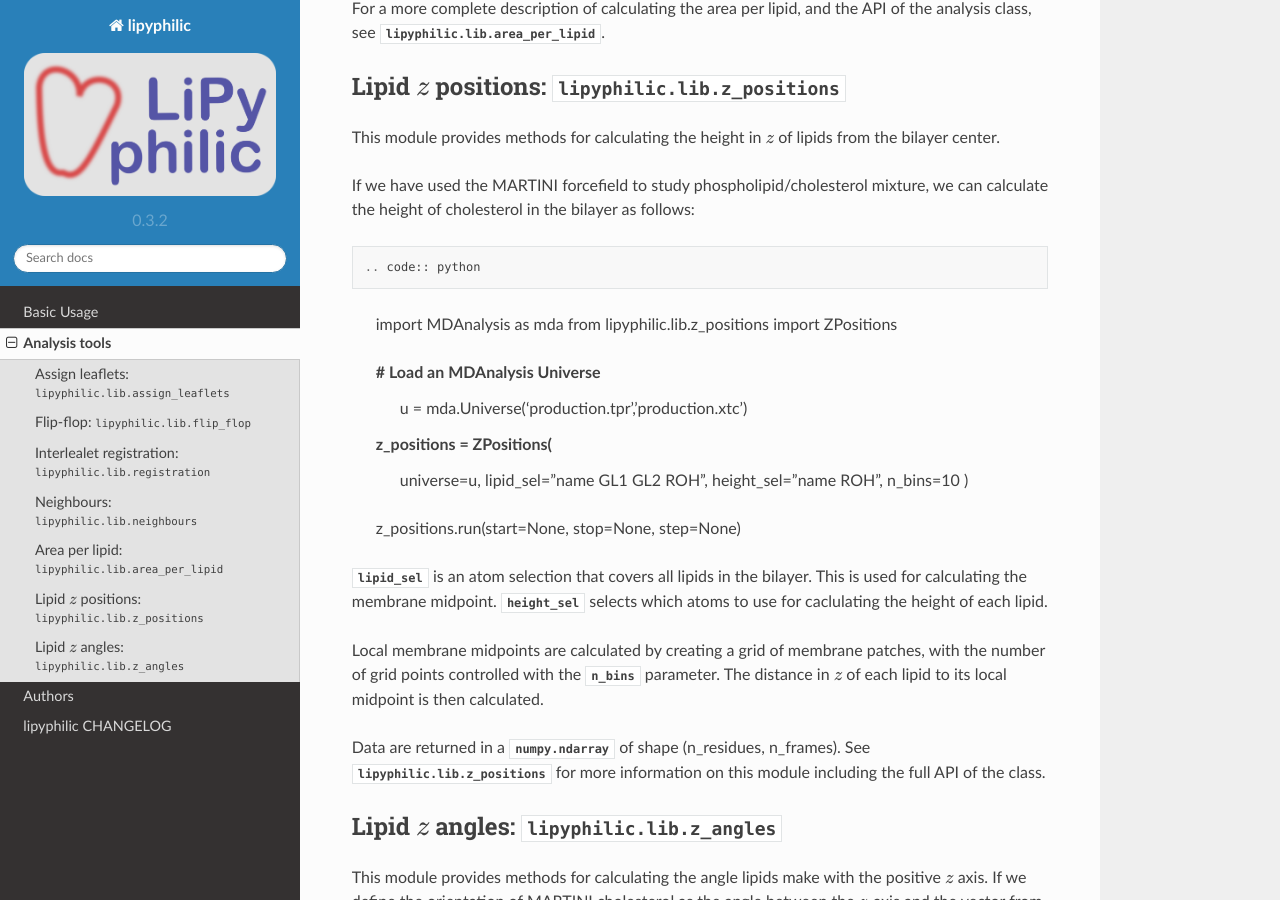
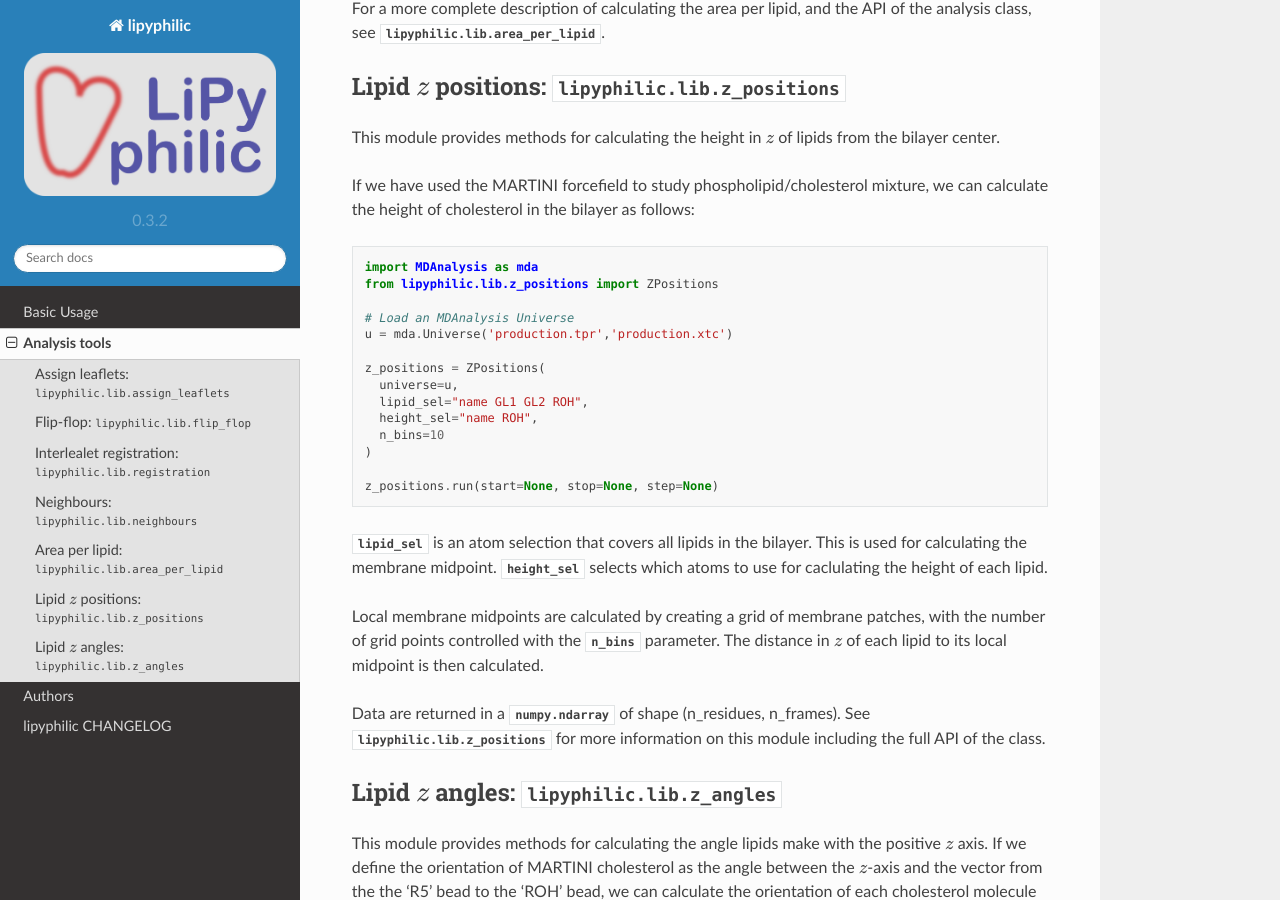
Before and after one commit to p-j-smith/lipyphilic, a Sphinx documentation site: the page built from docs/reference/analyses.rst, in a window 1280 px wide and 900 px high, scrolled down 4127 px. Built offline with Sphinx 7.4.7 and the Read the Docs theme 2.0.0, drawn with Linux system fonts in a browser that asks for light colours; pages that are not in the unit, such as notebooks, are missing from menus.

Commit message:
Fix formatting in analyses.rst

```diff
--- a/docs/reference/analyses.rst
+++ b/docs/reference/analyses.rst
@@ -218,7 +218,7 @@ This module provides methods for calculating the height in :math:`z` of lipids f
 bilayer center.
 
 If we have used the MARTINI forcefield to study phospholipid/cholesterol mixture,
-we can calculate the height of cholesterol in the bilayer as follows::
+we can calculate the height of cholesterol in the bilayer as follows:
 
 .. code:: python
 
@@ -226,14 +226,14 @@ we can calculate the height of cholesterol in the bilayer as follows::
   from lipyphilic.lib.z_positions import ZPositions
 
   # Load an MDAnalysis Universe
-	u = mda.Universe('production.tpr','production.xtc')
+  u = mda.Universe('production.tpr','production.xtc')
 
   z_positions = ZPositions(
     universe=u,
     lipid_sel="name GL1 GL2 ROH",
     height_sel="name ROH",
     n_bins=10
-    )
+  )
 
   z_positions.run(start=None, stop=None, step=None)
 
```
